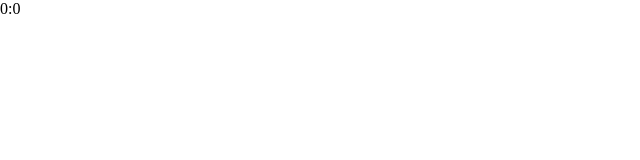
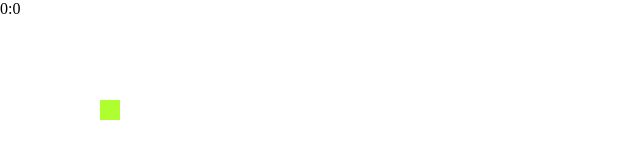
Before and after one commit to SteveNoyes/ping, a plain HTML site: page index.html in a window 1280 px wide. Shown: the full height of the page, 0-640 px from the left. Drawn offline with Linux system fonts and the light colour scheme.

Commit message:
game ball

```diff
--- a/app.css
+++ b/app.css
@@ -24,3 +24,13 @@
   width: 20px;
   height: 100px;
 }
+
+#peg {
+  display: block;
+  background-color: greenyellow;
+  position: absolute;
+  top: 100px;
+  left: 100px;
+  width: 20px;
+  height: 20px;
+}
--- a/index.html
+++ b/index.html
@@ -10,6 +10,7 @@
 <body>
   <div class="handle" id="lh"></div>
   <div class="handle" id="rh"></div>
+  <div id="peg"></div>
   <div>0:0</div>
 
 </body>
```
